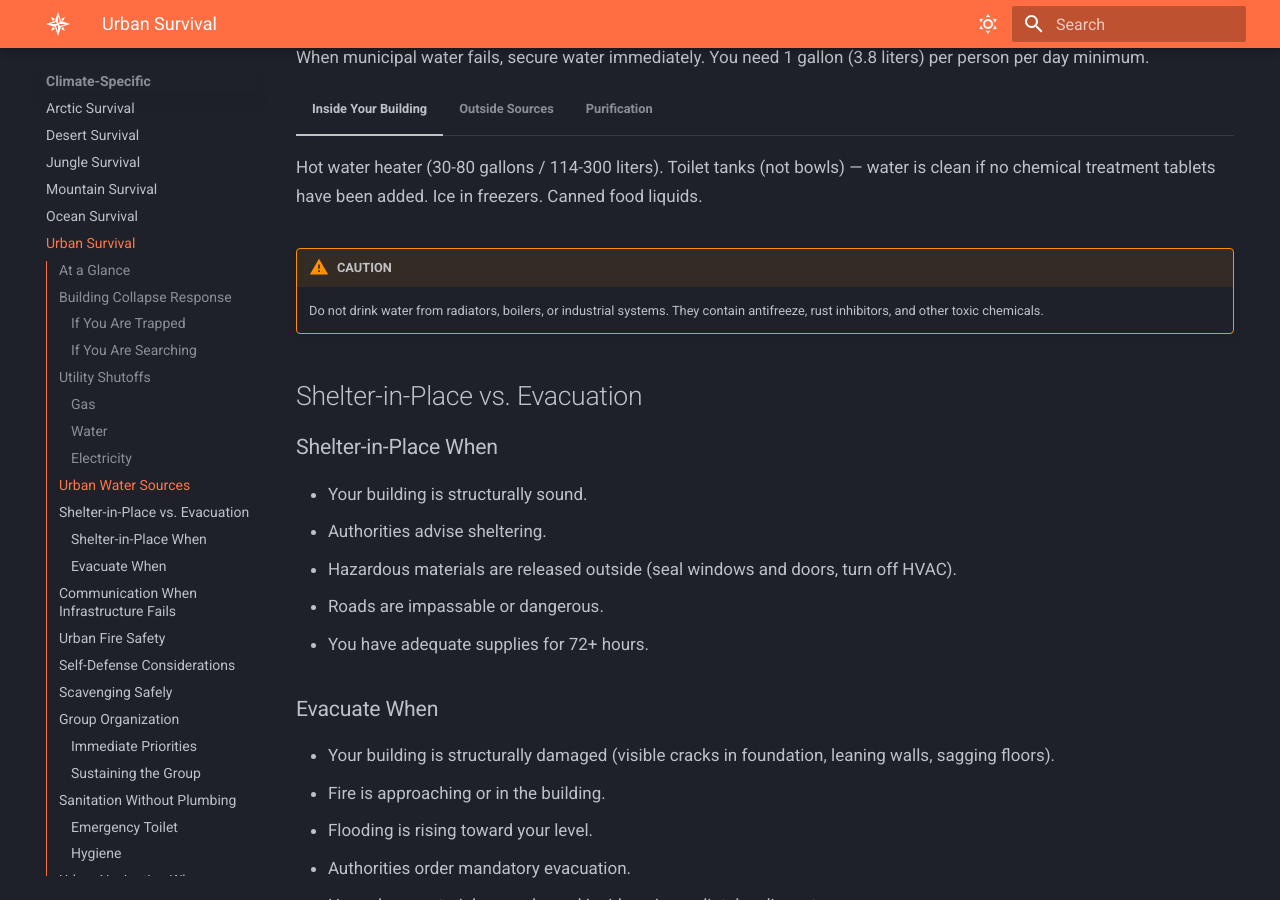
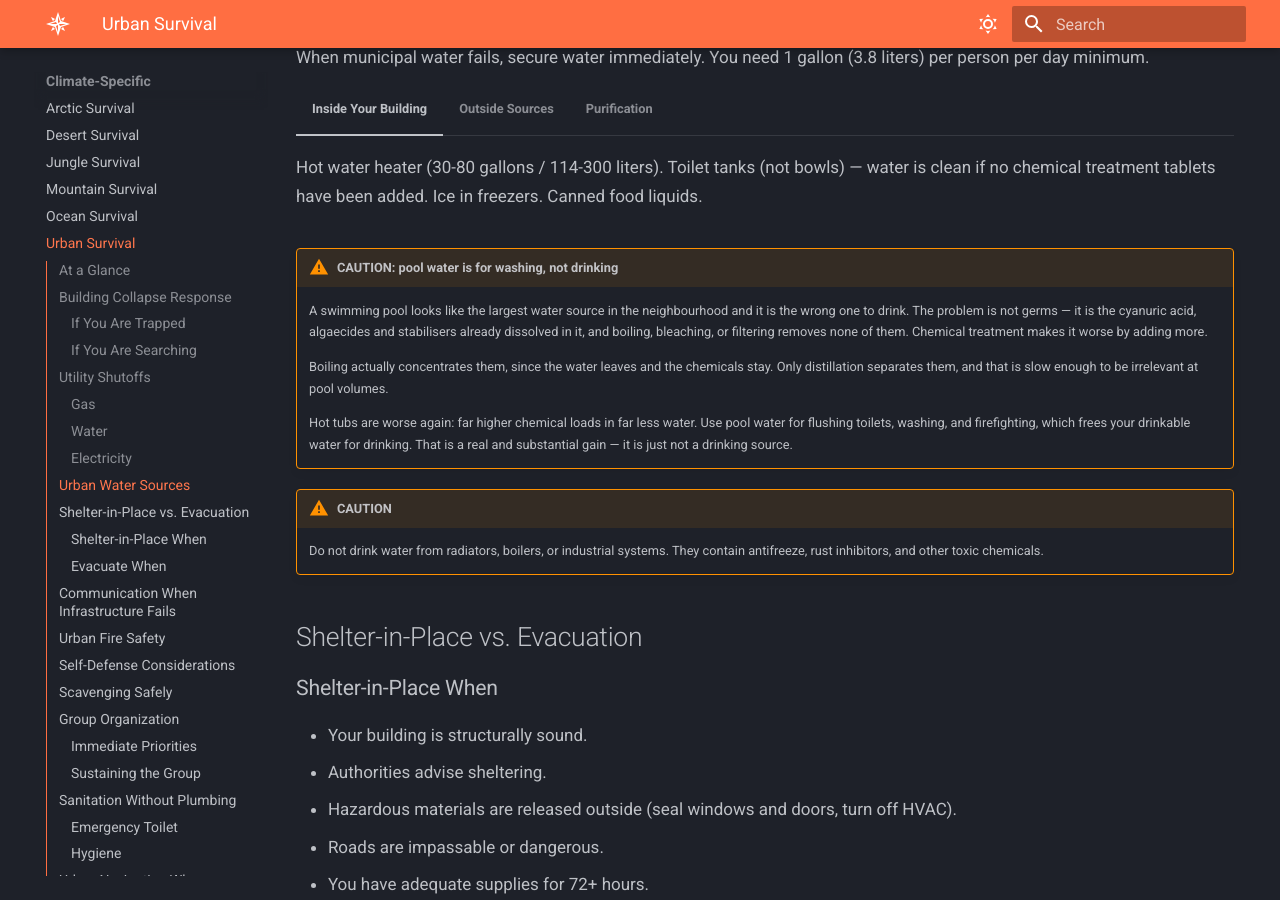
Before and after one commit to mmayden/WilderThings, an MkDocs documentation site: the page built from docs/climate-specific/urban-survival.md, in a window 1280 px wide and 900 px high, scrolled down 2380 px. Built offline with MkDocs 1.6.1 and Material for MkDocs 9.7.7, drawn with Linux system fonts in a browser that asks for light colours; some of the changed text lies outside the part shown.

Commit message:
fix: a swimming pool is not a drinking water source
urban-survival listed swimming pools and hot tubs among drinkable water,
qualified as "treat chemically before drinking." That is the wrong
direction. The problem with pool water is not organisms — it is the
cyanuric acid, algaecides and stabilisers already dissolved in it, and
chemical treatment adds more of the same.

Boiling makes it worse rather than better: the water leaves and the
chemicals stay behind, more concentrated than before. Filtering does not
remove dissolved compounds either, which improvised-filters already says.
Only distillation separates them, and that is far too slow to matter at
pool volumes. Hot tubs are worse again — much higher chemical loads in
much less water.

Reframed rather than deleted, because a pool genuinely is the largest
water source in the neighbourhood and it has real value. Flushing
toilets, washing, and firefighting with pool water frees your drinkable
water for drinking, which in an urban grid-down scenario is a substantial
gain. It is simply not a drinking source.

Second: the scavenging section gave practical advice on entering damaged
buildings and taking supplies, with nothing about the legal position.
hunting-basics handles exactly this question carefully for taking game
out of season, and CLAUDE.md requires regulated activities to note their
legal requirements. Added the same framing: necessity is a recognised
defence when life is at risk, it narrows fast as the danger recedes, and
the practical consequences are to take only what keeps people alive,
leave what others need, record it, and report afterwards.

Co-Authored-By: Claude Opus 5 (1M context) <noreply@anthropic.com>

```diff
--- a/docs/climate-specific/urban-survival.md
+++ b/docs/climate-specific/urban-survival.md
@@ -75,7 +75,9 @@ When municipal water fails, secure water immediately. You need 1 gallon (3.8 lit
     Hot water heater (30-80 gallons / 114-300 liters). Toilet tanks (not bowls) — water is clean if no chemical treatment tablets have been added. Ice in freezers. Canned food liquids.
 
 === "Outside Sources"
-    Rainwater collection from rooftops and tarps. Swimming pools and hot tubs (treat chemically before drinking — they contain chemicals but are not sterile). Water heaters in adjacent buildings. Streams and ponds (purify before drinking).
+    Rainwater collection from rooftops and tarps. Water heaters in adjacent buildings.
+    Streams and ponds (purify before drinking). **Swimming pools and hot tubs — for
+    washing and flushing, not for drinking.**
 
 === "Purification"
     Boil for 1 minute. Or add plain unscented household bleach per gallon (3.8 L) — 8
@@ -83,6 +85,20 @@ When municipal water fails, secure water immediately. You need 1 gallon (3.8 lit
     both if the water is cloudy or very cold. Or use a portable filter rated for bacteria
     and protozoa. Bleach does not kill cryptosporidium; boiling and filtration do. Full
     detail in [Water Purification](../water/purification.md#household-bleach-sodium-hypochlorite).
+
+!!! warning "CAUTION: pool water is for washing, not drinking"
+    A swimming pool looks like the largest water source in the neighbourhood and it is
+    the wrong one to drink. The problem is not germs — it is the cyanuric acid, algaecides
+    and stabilisers already dissolved in it, and boiling, bleaching, or filtering removes
+    none of them. Chemical treatment makes it worse by adding more.
+
+    Boiling actually concentrates them, since the water leaves and the chemicals stay.
+    Only distillation separates them, and that is slow enough to be irrelevant at pool
+    volumes.
+
+    Hot tubs are worse again: far higher chemical loads in far less water. Use pool water
+    for flushing toilets, washing, and firefighting, which frees your drinkable water for
+    drinking. That is a real and substantial gain — it is just not a drinking source.
 
 !!! warning "CAUTION"
     Do not drink water from radiators, boilers, or industrial systems. They contain antifreeze, rust inhibitors, and other toxic chemicals.
@@ -147,6 +163,18 @@ Post-disaster fires are common. Gas leaks, downed power lines, and damaged chimn
 - Do not hoard. Take what you need. Leave supplies for others.
 - Prioritize water, food, first aid supplies, batteries, and tools.
 - Avoid pharmacies and hospitals — these are high-conflict areas after disasters.
+
+!!! warning "DISCLAIMER: taking property is a legal matter"
+    Taking goods from a damaged or abandoned building is theft in ordinary
+    circumstances, and remains so in most circumstances after a disaster. Most legal
+    systems recognise a defence of necessity when life is genuinely at risk and no
+    alternative exists — the same principle that applies to taking game out of season.
+
+    In practice that means: take what is needed to keep people alive and nothing beyond
+    it, leave what others will need, note what you took and from where, and report it to
+    the authorities afterwards. Emergency services and aid distribution exist and reaching
+    them is almost always the better option. The further you are from immediate danger to
+    life, the less this defence holds.
 
 ## Group Organization
 
```
